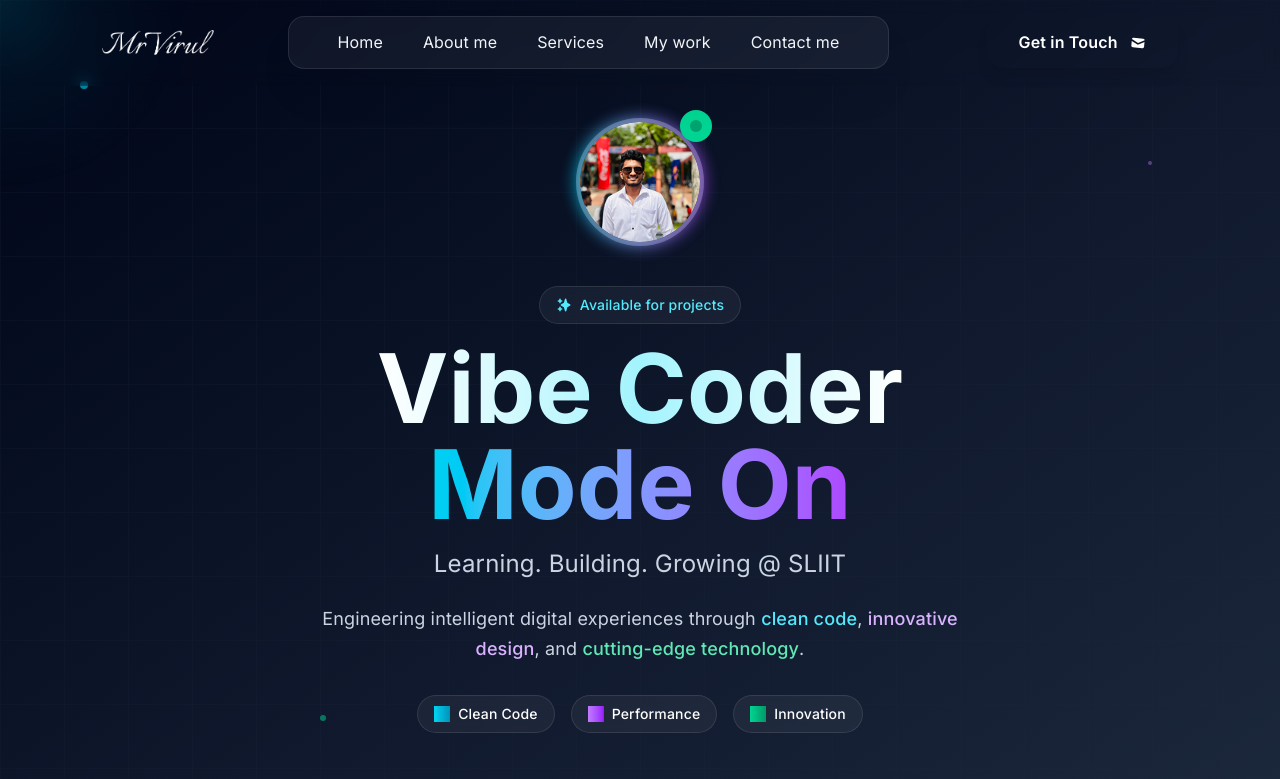
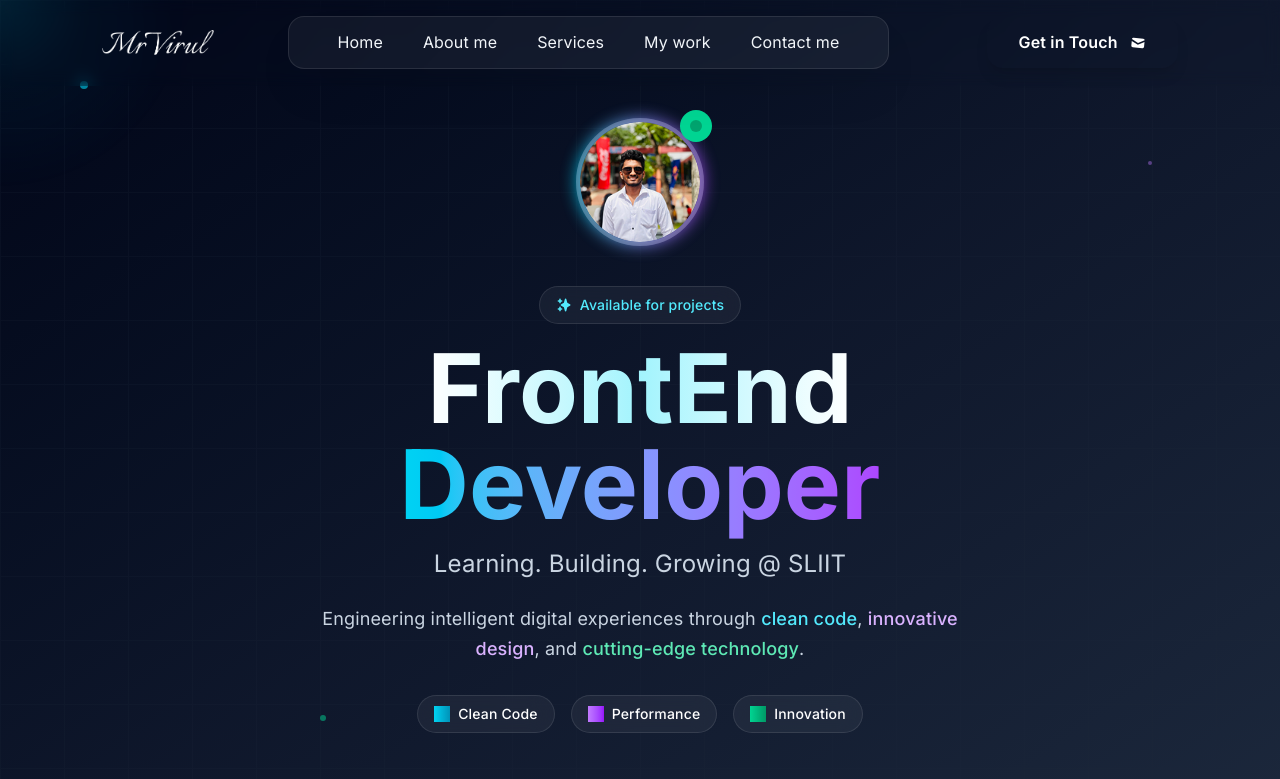
Before and after one commit to MrVirul/mr-virul-portfolio, a Next.js app: page / in a window 1280 px wide. Shown: the top 779 px of the page. Built offline with nearby package versions, Linux system fonts and the light colour scheme.

Commit message:
feat: add new work item to task in workspace.xml; update contact information in PDF

```diff
--- a/app/components/Contact.jsx
+++ b/app/components/Contact.jsx
@@ -190,7 +190,7 @@ const Contact = () => {
               </h3>
               <div className="space-y-6">
                 {contactInfo.map((info, index) => (
-                  <motion.div
+                  < motion.div
                     key={index}
                     className="flex items-start gap-4"
                     variants={itemVariants}
--- a/app/components/Header.jsx
+++ b/app/components/Header.jsx
@@ -141,11 +141,11 @@ const Header = () => {
           <motion.h1 variants={itemVariants} className="mb-6">
             <div className="text-5xl md:text-7xl lg:text-8xl font-bold mb-4">
               <span className="bg-gradient-to-r from-white via-cyan-200 to-white bg-clip-text text-transparent">
-                Vibe Coder{" "}
+                FrontEnd{" "}
               </span>
               <br />
               <span className="bg-gradient-to-r from-cyan-400 to-purple-500 bg-clip-text text-transparent">
-                Mode On
+                Developer
               </span>
             </div>
             <div className="text-xl md:text-2xl text-slate-300 font-light">
```
Also changed, not shown: 1 other file (tests, documents, lock files or other folders).
